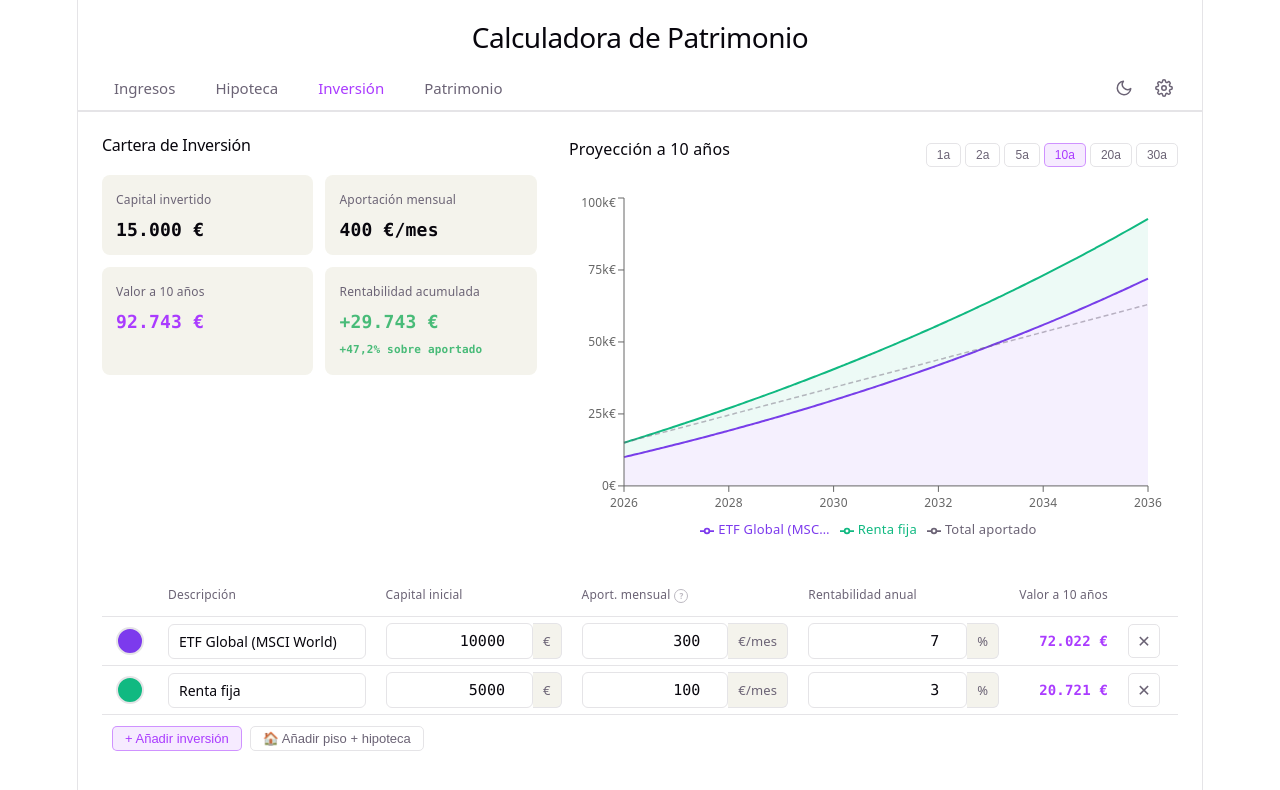
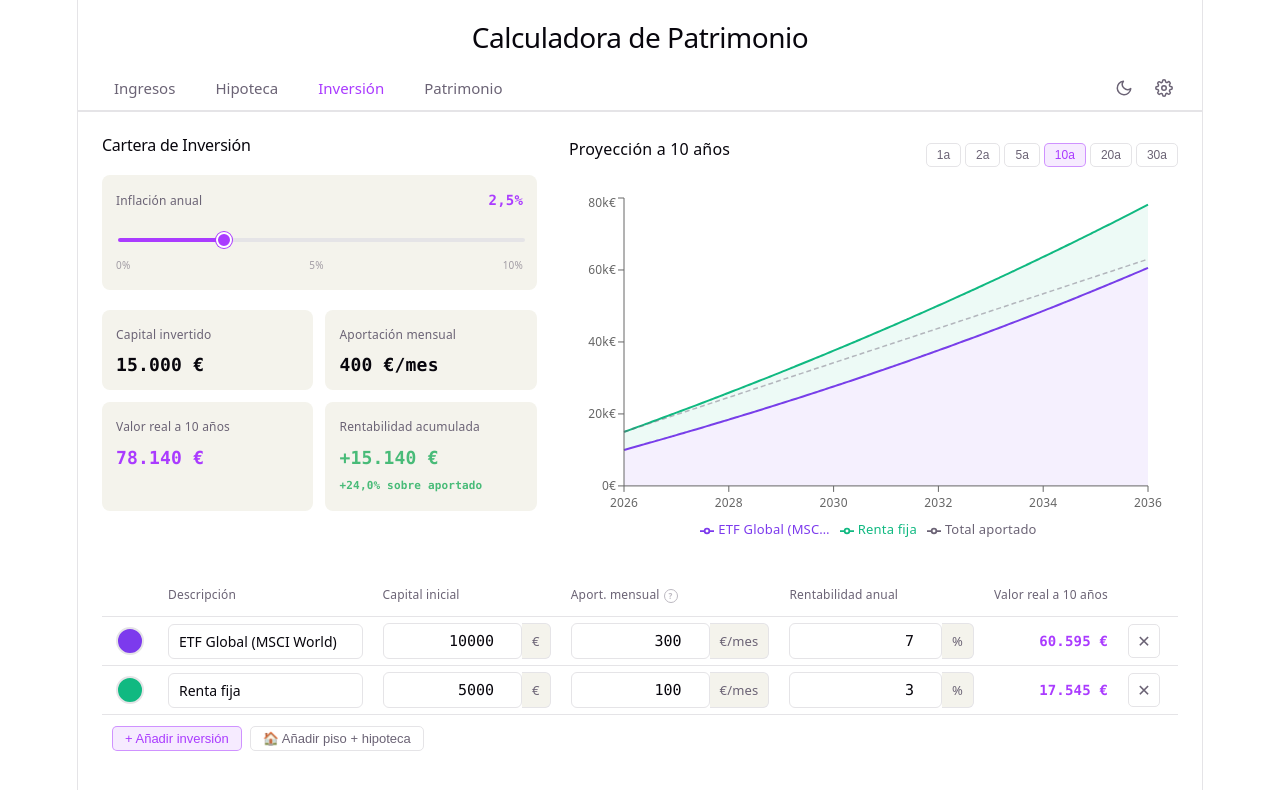
Before and after one commit to aleixRabassa/calculadora-patrimonio, a React (Vite) app: page / in a window 1280 px wide. Both pictures are taken after a click on the tab "Inversión". Shown: the top 790 px of the page. Built offline with nearby package versions, Linux system fonts and the light colour scheme.

Commit message:
feat: add inflation control to investment calculations and UI components

```diff
--- a/src/components/Inversion.css
+++ b/src/components/Inversion.css
@@ -32,6 +32,79 @@
   font-weight: 500;
   color: var(--text-h);
   margin: 0 0 12px;
+}
+
+/* Inflation control */
+.inflation-control {
+  margin-bottom: 20px;
+  padding: 12px 14px;
+  background: var(--code-bg);
+  border-radius: 8px;
+}
+
+.inflation-control__header {
+  display: flex;
+  justify-content: space-between;
+  align-items: baseline;
+  margin-bottom: 8px;
+}
+
+.inflation-control__label {
+  font-size: 12px;
+  color: var(--text);
+}
+
+.inflation-control__value {
+  font-family: var(--mono);
+  font-size: 14px;
+  font-weight: 600;
+  color: var(--accent);
+}
+
+.inflation-slider {
+  width: 100%;
+  height: 4px;
+  appearance: none;
+  background: linear-gradient(
+    to right,
+    var(--accent) 0%,
+    var(--accent) calc(var(--pct, 25%) ),
+    var(--border) calc(var(--pct, 25%)),
+    var(--border) 100%
+  );
+  border-radius: 2px;
+  outline: none;
+  cursor: pointer;
+}
+
+.inflation-slider::-webkit-slider-thumb {
+  appearance: none;
+  width: 16px;
+  height: 16px;
+  border-radius: 50%;
+  background: var(--accent);
+  border: 2px solid var(--bg);
+  box-shadow: 0 0 0 1px var(--accent);
+  cursor: pointer;
+}
+
+.inflation-slider::-moz-range-thumb {
+  width: 16px;
+  height: 16px;
+  border-radius: 50%;
+  background: var(--accent);
+  border: 2px solid var(--bg);
+  box-shadow: 0 0 0 1px var(--accent);
+  cursor: pointer;
+}
+
+.inflation-control__ticks {
+  display: flex;
+  justify-content: space-between;
+  margin-top: 4px;
+  font-size: 10px;
+  color: var(--text);
+  opacity: 0.6;
 }
 
 /* Summary cards */
--- a/src/components/Inversion.tsx
+++ b/src/components/Inversion.tsx
@@ -29,6 +29,7 @@ interface InvestmentItem {
 
 interface InversionState {
   inversiones: InvestmentItem[]
+  inflationPct: number
 }
 
 const DEFAULT_STATE: InversionState = {
@@ -36,6 +37,7 @@ const DEFAULT_STATE: InversionState = {
     { id: 'inv-1', descripcion: 'ETF Global (MSCI World)', capitalInicial: 10_000, aportacionMensual: 300, rentabilidadAnual: 7, color: '#7c3aed' },
     { id: 'inv-2', descripcion: 'Renta fija', capitalInicial: 5_000, aportacionMensual: 100, rentabilidadAnual: 3, color: '#10b981' },
   ],
+  inflationPct: 2.5,
 }
 
 interface ChartPoint {
@@ -138,13 +140,14 @@ export function Inversion() {
   }, [openColorId])
 
   const inversiones = useMemo(() => state.inversiones ?? [], [state.inversiones])
+  const inflationPct = state.inflationPct ?? 2.5
   const months = horizonYears * 12
 
   const chartData = useMemo(() => {
     if (inversiones.length === 0) return []
 
     const schedules = inversiones.map(inv =>
-      generateInvestmentSchedule(inv.capitalInicial, inv.aportacionMensual, inv.rentabilidadAnual, months)
+      generateInvestmentSchedule(inv.capitalInicial, inv.aportacionMensual, inv.rentabilidadAnual, months, inflationPct)
     )
 
     const data: ChartPoint[] = []
@@ -166,7 +169,7 @@ export function Inversion() {
       data.push(point)
     }
     return data
-  }, [inversiones, months])
+  }, [inversiones, months, inflationPct])
 
   const totalCapitalInicial = inversiones.reduce((s, inv) => s + inv.capitalInicial, 0)
   const totalAportacionMensual = inversiones.reduce((s, inv) => s + inv.aportacionMensual, 0)
@@ -242,6 +245,27 @@ export function Inversion() {
         <div className="inversion__form">
           <h2>Cartera de Inversión</h2>
 
+          <div className="inflation-control">
+            <div className="inflation-control__header">
+              <span className="inflation-control__label">Inflación anual</span>
+              <span className="inflation-control__value">{fmtPct(inflationPct)}%</span>
+            </div>
+            <input
+              type="range"
+              className="inflation-slider"
+              min={0}
+              max={10}
+              step={0.1}
+              value={inflationPct}
+              onChange={e => setState(prev => ({ ...prev, inflationPct: Number(e.target.value) }))}
+            />
+            <div className="inflation-control__ticks">
+              <span>0%</span>
+              <span>5%</span>
+              <span>10%</span>
+            </div>
+          </div>
+
           <div className="inversion__summary">
             <div className="summary-card">
               <div className="summary-card__label">Capital invertido</div>
@@ -252,7 +276,7 @@ export function Inversion() {
               <div className="summary-card__value">{fmt(totalAportacionMensual)} €/mes</div>
             </div>
             <div className="summary-card">
-              <div className="summary-card__label">Valor a {horizonYears} {horizonYears === 1 ? 'año' : 'años'}</div>
+              <div className="summary-card__label">Valor real a {horizonYears} {horizonYears === 1 ? 'año' : 'años'}</div>
               <div className="summary-card__value summary-card__value--accent">{fmt(totalFinalValue)} €</div>
             </div>
             <div className="summary-card">
@@ -376,13 +400,13 @@ export function Inversion() {
                 </span>
               </th>
               <th className="inversion-table__col--num">Rentabilidad anual</th>
-              <th className="inversion-table__col--num">Valor a {horizonYears} {horizonYears === 1 ? 'año' : 'años'}</th>
+              <th className="inversion-table__col--num">Valor real a {horizonYears} {horizonYears === 1 ? 'año' : 'años'}</th>
               <th className="inversion-table__col--action" />
             </tr>
           </thead>
           <tbody>
             {inversiones.map(inv => {
-              const schedule = generateInvestmentSchedule(inv.capitalInicial, inv.aportacionMensual, inv.rentabilidadAnual, months)
+              const schedule = generateInvestmentSchedule(inv.capitalInicial, inv.aportacionMensual, inv.rentabilidadAnual, months, inflationPct)
               const finalValue = schedule[schedule.length - 1]?.value ?? 0
               return (
                 <tr key={inv.id}>
--- a/src/utils/calculations.ts
+++ b/src/utils/calculations.ts
@@ -386,17 +386,21 @@ export function generateInvestmentSchedule(
   aportacionMensual: number,
   annualReturnPct: number,
   months: number,
+  inflationPct = 0,
 ): InvestmentPoint[] {
   if (
     !isFinite(capitalInicial) ||
     !isFinite(aportacionMensual) ||
     !isFinite(annualReturnPct) ||
-    !isFinite(months) || months < 0
+    !isFinite(months) || months < 0 ||
+    !isFinite(inflationPct)
   ) {
     return []
   }
 
-  const r = annualReturnPct / 100 / 12
+  // Real return via Fisher equation: (1 + nominal) / (1 + inflation) - 1
+  const realAnnualReturn = (1 + annualReturnPct / 100) / (1 + inflationPct / 100) - 1
+  const r = realAnnualReturn / 12
   const schedule: InvestmentPoint[] = []
   let value = capitalInicial
   let contributed = capitalInicial
```
Also changed, not shown: 1 other file (tests, documents, lock files or other folders).
